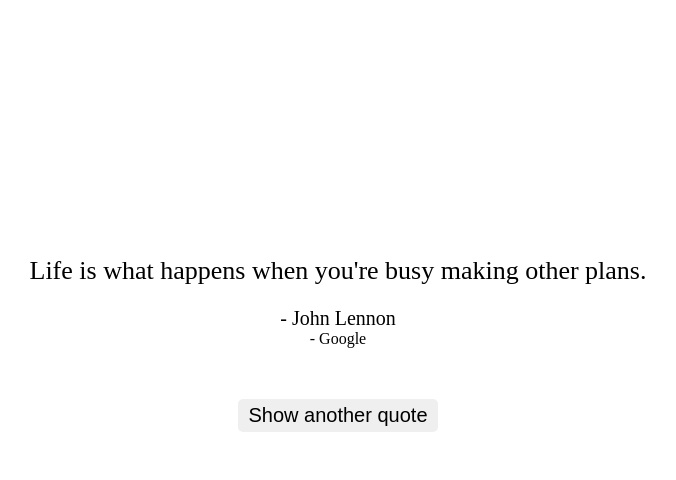
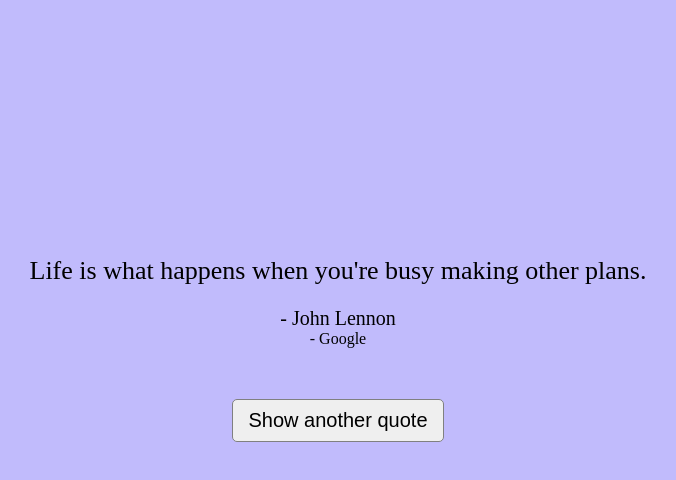
Before and after one commit to Marina8989/treehouseFirstProject, a plain HTML site: page index.html in a window 1280 px wide. Both pictures are taken after a click on the button "Show another quote". Shown: the whole page, without its empty margins (302-978 px from the left). Drawn offline with Linux system fonts and the light colour scheme.

Commit message:
first treehouse project

```diff
--- a/index.html
+++ b/index.html
@@ -9,9 +9,9 @@
 </head>
 <body>
     <div class="container">
-         <blockquote id="quote">test</blockquote>
-         <p id="author">test</p>
-         <p id="place">tesx</p>
+         <blockquote id="quote">It is during our darkest moments that we must focus to see the light.</blockquote>
+         <p id="author">- Aristotle</p>
+         <p id="place">- Google</p>
          <button id="btn">Show another quote</button>
     </div>
 
--- a/main.css
+++ b/main.css
@@ -3,7 +3,9 @@
     padding: 0;
     box-sizing: border-box;
 }
-
+body{
+    background: rgba(23, 76, 123, .5)
+}
 .container{
     text-align: center;
     margin: 20% auto;
@@ -22,9 +24,16 @@
     font-size: 16px;
 }
 #btn{
-    padding: 5px 10px;
+    padding: 9px 15px;
     font-size: 20px;
     margin: 2rem 0;
     border-radius: 5px;
-    border: none;
+    border: 1px solid grey;
+    transition: all .2 ease;
 }
+#btn:active{
+    color: black;
+    padding: 7px 13px;
+    font-size: 18px;
+    transition: all .2 ease;
+}
--- a/main.js
+++ b/main.js
@@ -31,7 +31,8 @@ let quotes = [
     },
 ]
 
-const container = document.querySelector('#container');
+const body = document.querySelector('body');
+const container = document.querySelector('.container');
 const blockQ = document.querySelector('#quote');
 const author = document.querySelector('#author');
 const place = document.querySelector('#place');
@@ -40,17 +41,31 @@ const btn = document.querySelector('#btn');
 btn.addEventListener('click', getQuote)
 
 function randomNum() {
-    let random = Math.floor(Math.random() * quotes.length)
+    let random = Math.floor(Math.random() * quotes.length);
     return random;
 }
 
+function randomColor() {
+    let red = Math.floor(Math.random() * 256);
+    let green = Math.floor(Math.random() * 256);
+    let blue = Math.floor(Math.random() * 256);
+
+    let color = `rgba(${red}, ${green}, ${blue}, 0.5)`;
+    return color;
+}
+
+
 function getQuote() {
+
     let getRandomNum = randomNum();
     blockQ.innerText = quotes[getRandomNum].quote;
     author.innerText = quotes[getRandomNum].author;
     place.innerText = quotes[getRandomNum].place;
 
+    body.style.background = randomColor();
+
     container.appendChild(blockQ);
     container.appendChild(author);
     container.appendChild(place);
+    container.appendChild(btn);
 }
```
